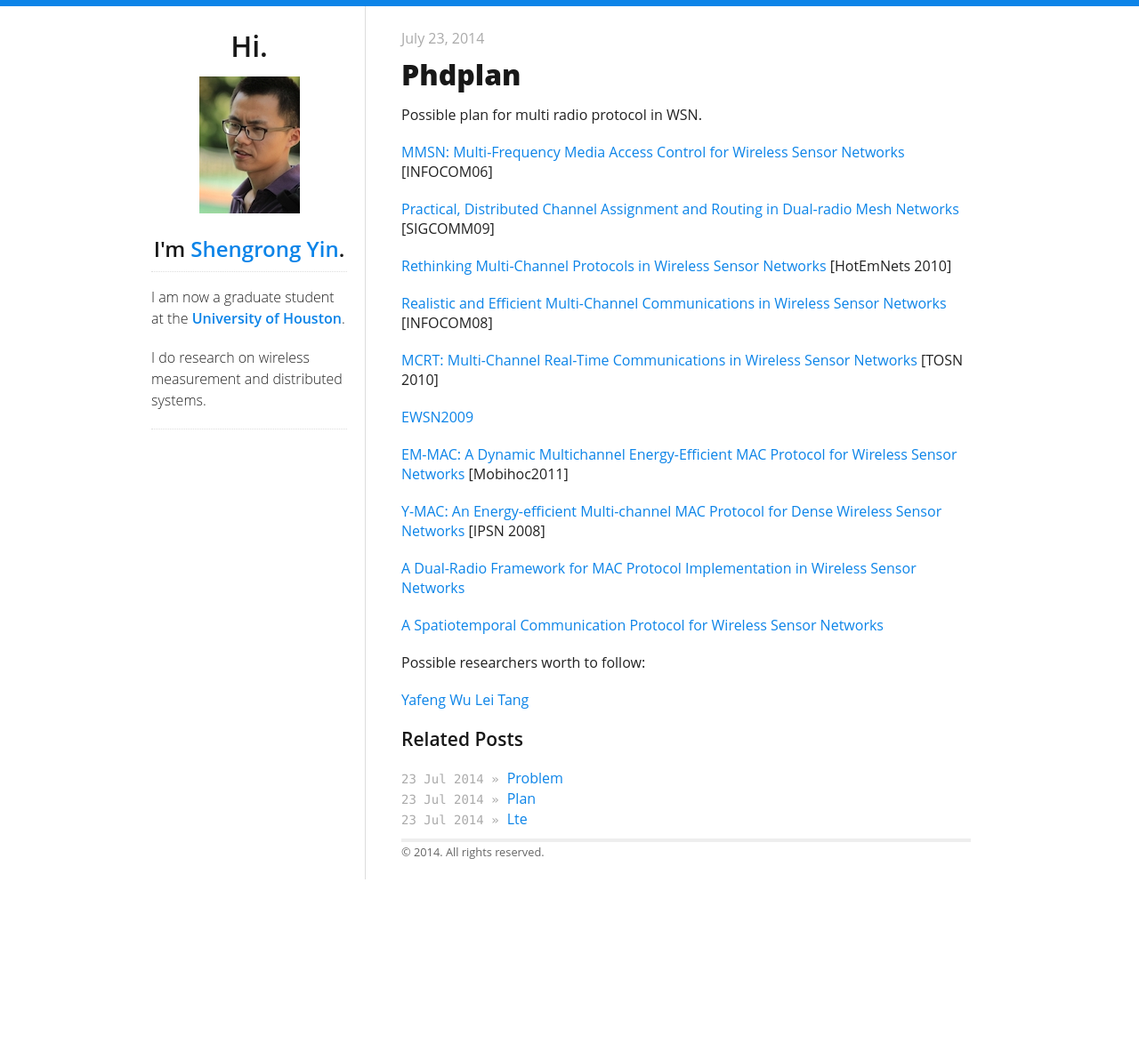
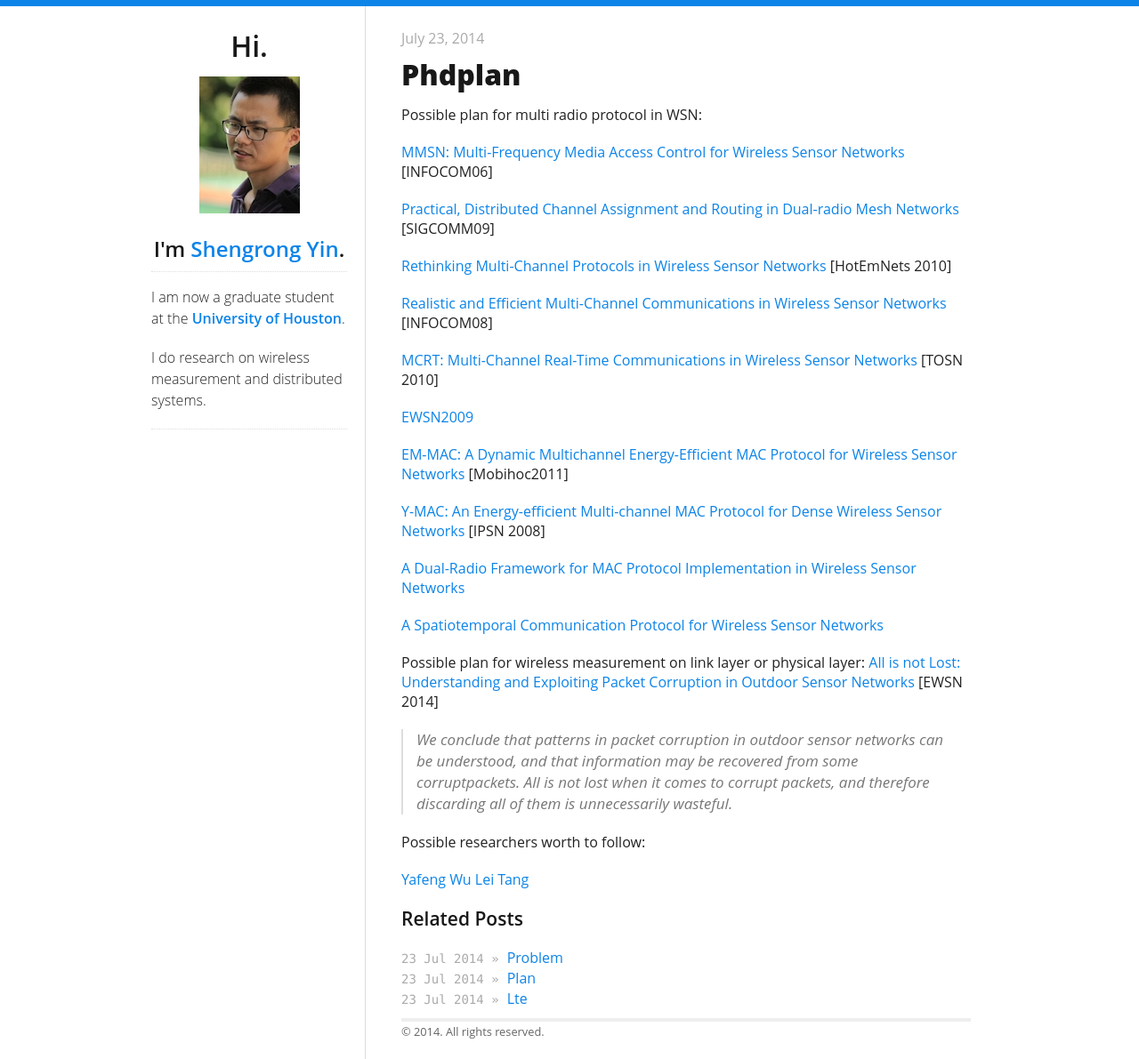
Before and after one commit to syin2/yinshengrong.github.io, a Jekyll site: the page built from _posts/2014-07-23-phdplan.md, in a window 1280 px wide. Shown: the whole page at 89% size. Built offline with Jekyll 4.4.1, drawn with Linux system fonts in a browser that asks for light colours; Markdown is read by kramdown in place of the engine named in the settings; before the commit the page ends 989 px from its top, so only the background shows below that.

Commit message:
post changed

```diff
--- a/_posts/2014-07-23-phdplan.md
+++ b/_posts/2014-07-23-phdplan.md
@@ -3,7 +3,7 @@
 ---
 
 
-Possible plan for multi radio protocol in WSN.
+Possible plan for multi radio protocol in WSN:
 
 [MMSN: Multi-Frequency Media Access Control for Wireless Sensor Networks](http://www.cs.virginia.edu/wsn/docs/papers/infocom06-mmsn.pdf) [INFOCOM06]
 
@@ -25,6 +25,14 @@ Possible plan for multi radio protocol in WSN.
 
 [A Spatiotemporal Communication Protocol for Wireless Sensor Networks](http://www-users.cs.umn.edu/~tianhe/Papers/SPEED-TPDS-0195-1003.pdf)
 
+Possible plan for wireless measurement on link layer or physical layer:
+[All is not Lost: Understanding and Exploiting Packet Corruption in Outdoor Sensor Networks](http://user.it.uu.se/~frehe489/publications/hermans14all.pdf) [EWSN 2014]
+>We conclude that patterns in packet corruption in outdoor sensor networks
+can be understood, and that information may be recovered from some corruptpackets. All is not lost when it comes to corrupt packets, and therefore discarding
+all of them is unnecessarily wasteful.
+
+
+
 
 Possible researchers worth to follow:
 
```
